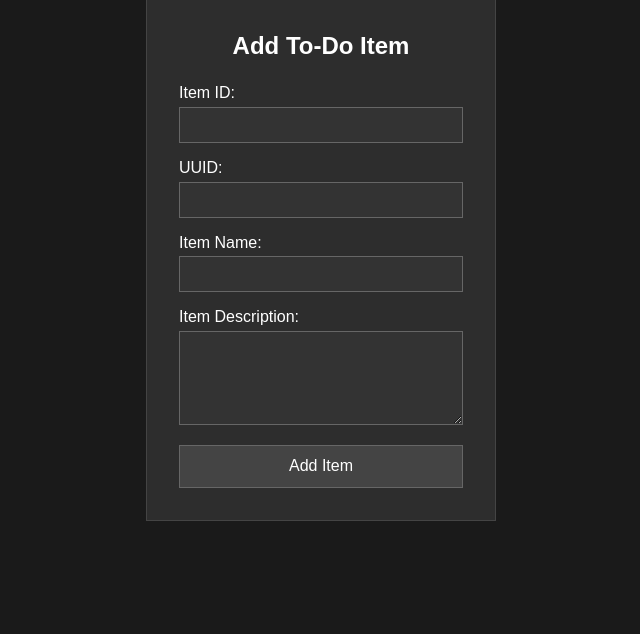
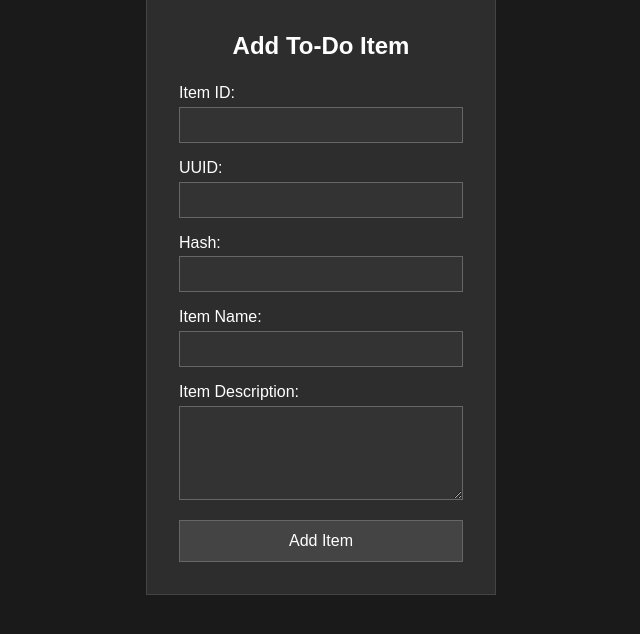
Before and after one commit to atulkumbhar85/flask-project, a Flask app: page / in a window 1280 px wide. Shown: the part 128-762 px from the top of the page, without its empty margins (319-959 px from the left). Run offline with Flask 3, Linux system fonts and the light colour scheme.

Commit message:
Add item Hash field

```diff
--- a/frontend/templates/index.html
+++ b/frontend/templates/index.html
@@ -119,6 +119,10 @@
                 <input type="text" id="uuid" name="uuid" required>
             </div>
             <div class="form-group">
+                <label for="hash">Hash:</label>
+                <input type="text" id="hash" name="hash" required>
+            </div>
+            <div class="form-group">
                 <label for="item_name">Item Name:</label>
                 <input type="text" id="item_name" name="item_name" required>
             </div>
```
